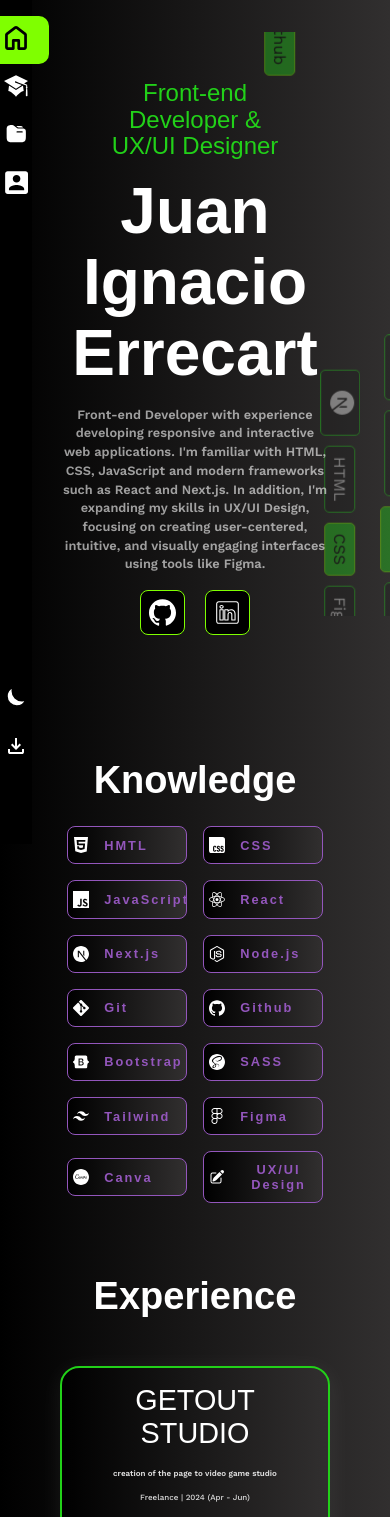
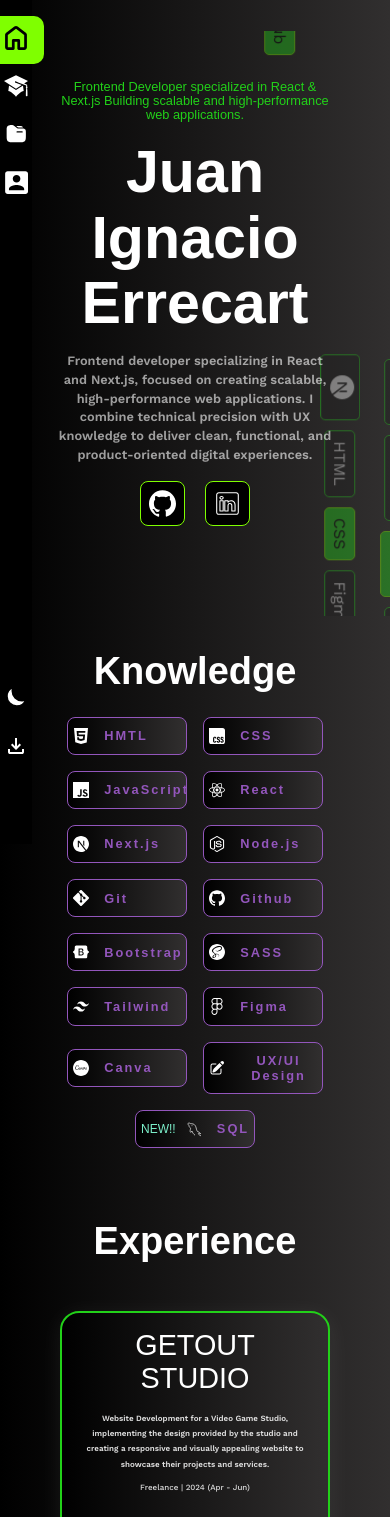
Before and after one commit to errecart/portfolio, a Next.js app: page / in a window 390 px wide. Shown: the top 1517 px of the page. Built offline with nearby package versions, Linux system fonts and the light colour scheme; a web font is replaced by a local one.

Commit message:
[changes]: new CV, modify in styles

```diff
--- a/src/app/globals.css
+++ b/src/app/globals.css
@@ -109,7 +109,7 @@ svg{
 
 @media (max-width: 800px) {
   .container {
-    padding: 1.5rem 3rem;
+    padding: 1.5rem 2.4rem;
   }
 }
 
--- a/src/components/sideBar/sideBar.css
+++ b/src/components/sideBar/sideBar.css
@@ -56,7 +56,7 @@
 
     .sideBar-item:hover,
     .sideBar-item.active{
-        width: 55px;
+        width: 50px;
         margin-right: -20px;
         border-top-right-radius: 10px;
         border-bottom-right-radius: 10px;
--- a/src/pages/ContactMe/Contact.css
+++ b/src/pages/ContactMe/Contact.css
@@ -100,17 +100,13 @@ p{
   font-size: 25px;
 }
 
-@media (max-width: 580px) {
-  .item-c {
-    width: 140px;
-    height: 140px;
-    margin: .5rem;
-    a, span{
-      font-size: 12px;
-    }
-  }
 
+@media (max-width: 800px){
+#contact {
+  padding: 1.5rem 3rem;
 }
+}
+
 
 @media (max-width: 580px) {
   .item-c {
--- a/src/pages/Education/Education.css
+++ b/src/pages/Education/Education.css
@@ -64,7 +64,7 @@
   left: -100%;
   width: 100%;
   height: 100%;
-  background-color: var(--hover-color);
+  background: var(--hover-gradient);
   z-index: 1;
   transition: left 0.5s ease-in-out;
 }
--- a/src/pages/Education/Education.jsx
+++ b/src/pages/Education/Education.jsx
@@ -55,7 +55,7 @@ const Education = () => {
       id: 9,
       title: "Bootstrap",
       icon: "assets/icons/knowledge/bootstrap.svg",
-      color: "#7a097b"
+      color: "#9a0c9c"
     },
     {
       id: 10,
@@ -87,13 +87,14 @@ const Education = () => {
       icon: "assets/icons/knowledge/design.svg",
       color: "#c1c1c1"
     },
-    // {
-    //   id: 15,
-    //   title: "SQL",
-    //   state:"NEW!!",
-    //   icon:"/assets/icons/knowledge/SQL.svg",
-    //   color:"#4b54ff"
-    // }
+    {
+      id: 15,
+      title: "SQL",
+      state:"NEW!!",
+      icon:"/assets/icons/knowledge/SQL.svg",
+      color: "#df7200",
+      gradient: "linear-gradient(90deg, #df7200, #1267eb)"
+    }
   ];
 
   return (
@@ -101,7 +102,7 @@ const Education = () => {
       <h2> Knowledge</h2>
       <div className="knowledge-container">
         {change.map((e) => (
-          <div className="knowledge-item" key={e.id} style={{ "--hover-color": e.color, "--active-color": e.color }}>
+          <div className="knowledge-item" key={e.id} style={{ "--hover-color": e.color, "--active-color": e.color, "--hover-gradient": e.gradient || e.color }}>
             {e.state && <span className="new">{e.state}</span>}
             <img src={e.icon} alt={`${e.title} icon`} />
             <h4>{e.title}</h4>
--- a/src/pages/Experience/Experience.jsx
+++ b/src/pages/Experience/Experience.jsx
@@ -6,7 +6,7 @@ const Experience = () => {
     {
       id: 1,
       title: "GETOUT STUDIO",
-      text: "creation of the page to video game studio",
+      text: "Website Development for a Video Game Studio, implementing the design provided by the studio and creating a responsive and visually appealing website to showcase their projects and services.",
       categories: [
         {
           src: "assets/icons/knowledge/react.svg",
@@ -41,7 +41,7 @@ const Experience = () => {
     {
       id: 2,
       title: "PEPOLA",
-      text: "Creation of the page to video game studio",
+      text: "Website Development for a Video Game Studio, implementing the design provided by the studio and creating a responsive and visually appealing website to showcase their projects and services.",
       categories: [
         {
           src: "assets/icons/knowledge/tailwindcss.svg",
@@ -71,7 +71,7 @@ const Experience = () => {
     {
       id: 3,
       title: "Flora EXP",
-      text: "Plant care app with a gaming experience.",
+      text: "Plant care app with a gaming experience. Use in the CoderHouse Bootcamp to learn design and UX/UI principles, creating a case study for the app's design and user experience.",
       categories: [
         {
           src: "assets/icons/knowledge/figma.svg",
@@ -96,7 +96,7 @@ const Experience = () => {
     {
       id: 4,
       title: "Visdan Agency",
-      text: "Frontend developer position for a digital marketing studio, also developing the studio's website",
+      text: "Frontend developer position for a digital marketing studio. I work closely with the design team to implement visually appealing and responsive websites for the studio's clients, ensuring a seamless user experience across all devices.",
       categories: [
         {
           src: "assets/icons/knowledge/nextdotjs.svg",
@@ -150,7 +150,7 @@ const Experience = () => {
     {
       id: 6,
       title: "LunluntaWines",
-      text: "Implementation of design for a new responsive website for a renowned vineyard, Argentina.",
+      text: "Implementation of design for a new responsive website for a renowned vineyard, ensuring a visually appealing and user-friendly experience across all devices.",
       categories: [
         {
           src: "assets/icons/knowledge/html5.svg",
--- a/src/pages/Main2/MainAni.css
+++ b/src/pages/Main2/MainAni.css
@@ -13,16 +13,20 @@
   text-align: center;
   color: var(--text-100);
 }
+
+
 .main_info span {
   font-size: 1.5rem;
   color: var(--primary-200);
   line-height: 2ch;
+  width: 100%;
+  padding-inline: 10rem;
 }
 .main_info p {
   font-size: 1.1rem;
   line-height: 2.3ch;
   opacity: 60%;
-  width:45%;
+  width:55%;
 }
 
 .main_links{
@@ -53,9 +57,16 @@
   }
 }
 
+@media (max-width: 900px){
+  .main_info span{
+    padding-inline: 3.6rem;
+  }
+}
+
+
 @media (max-width: 530px) {
   .main_info h1 {
-    font-size: 4rem;
+    font-size: 3.7rem;
   }
   .main_info p {
     font-size: .8rem
@@ -63,5 +74,12 @@
 
   .main_info span{
     padding-inline: 3.6rem;
+    font-size: .8rem
   }
 }
+
+@media (max-width: 390px){
+    .main_info span{
+    padding-inline: 1rem;
+  }
+}
--- a/src/pages/Main2/MainAni.jsx
+++ b/src/pages/Main2/MainAni.jsx
@@ -6,15 +6,16 @@ const MainAni = () => {
   return (
     <div className="MainAni container">
       <div className="main_info" id="main">
-        <span>Front-end Developer & UX/UI Designer</span>
+        <span>
+          Frontend Developer specialized in React & Next.js Building scalable
+          and high-performance web applications.
+        </span>
         <h1>Juan Ignacio Errecart</h1>
         <p>
-          Front-end Developer with experience developing responsive and
-          interactive web applications. I'm familiar with HTML, CSS, JavaScript
-          and modern frameworks such as React and Next.js. In addition, I'm
-          expanding my skills in UX/UI Design, focusing on creating
-          user-centered, intuitive, and visually engaging interfaces using tools
-          like Figma.
+          Frontend developer specializing in React and Next.js, focused on
+          creating scalable, high-performance web applications. I combine
+          technical precision with UX knowledge to deliver clean, functional,
+          and product-oriented digital experiences.
         </p>
         <section className="main_links">
           <a href="https://github.com/errecart" target="_blank">
```
Also changed, not shown: 1 other file (tests, documents, lock files or other folders).
